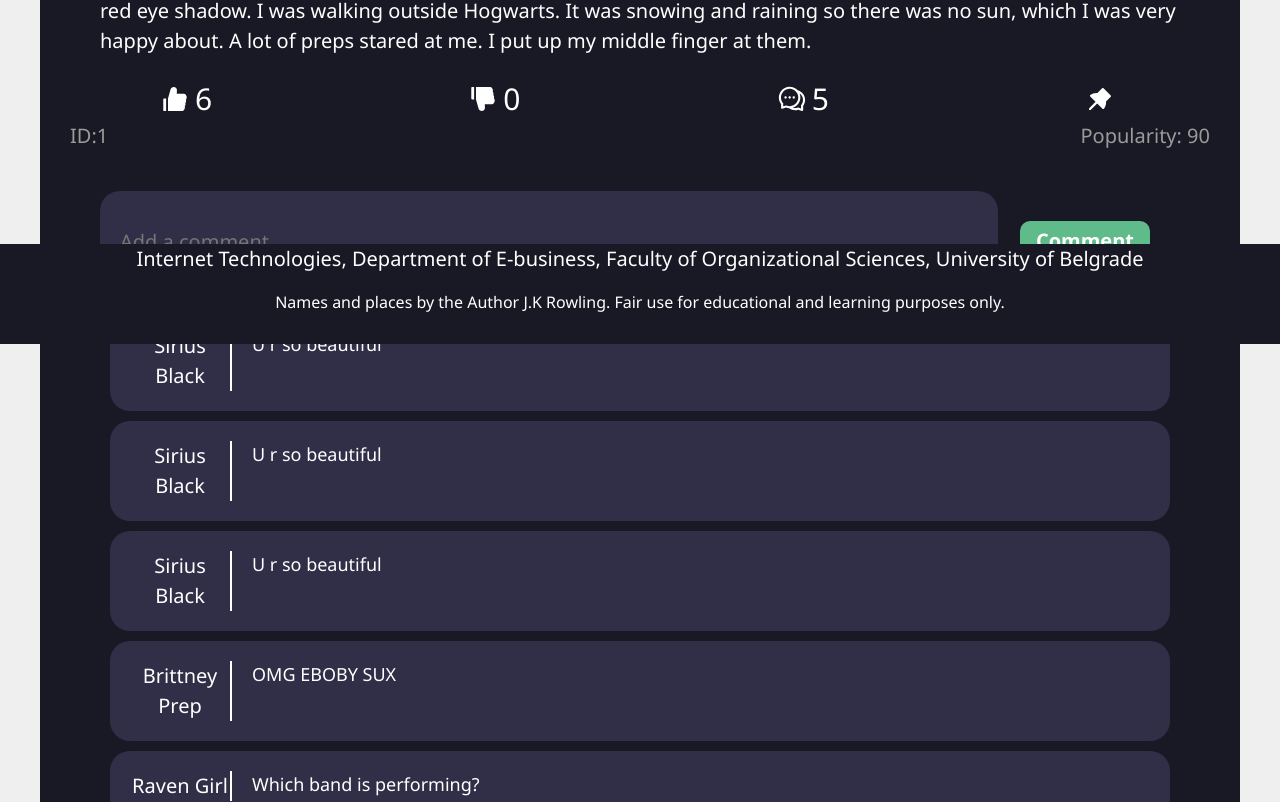
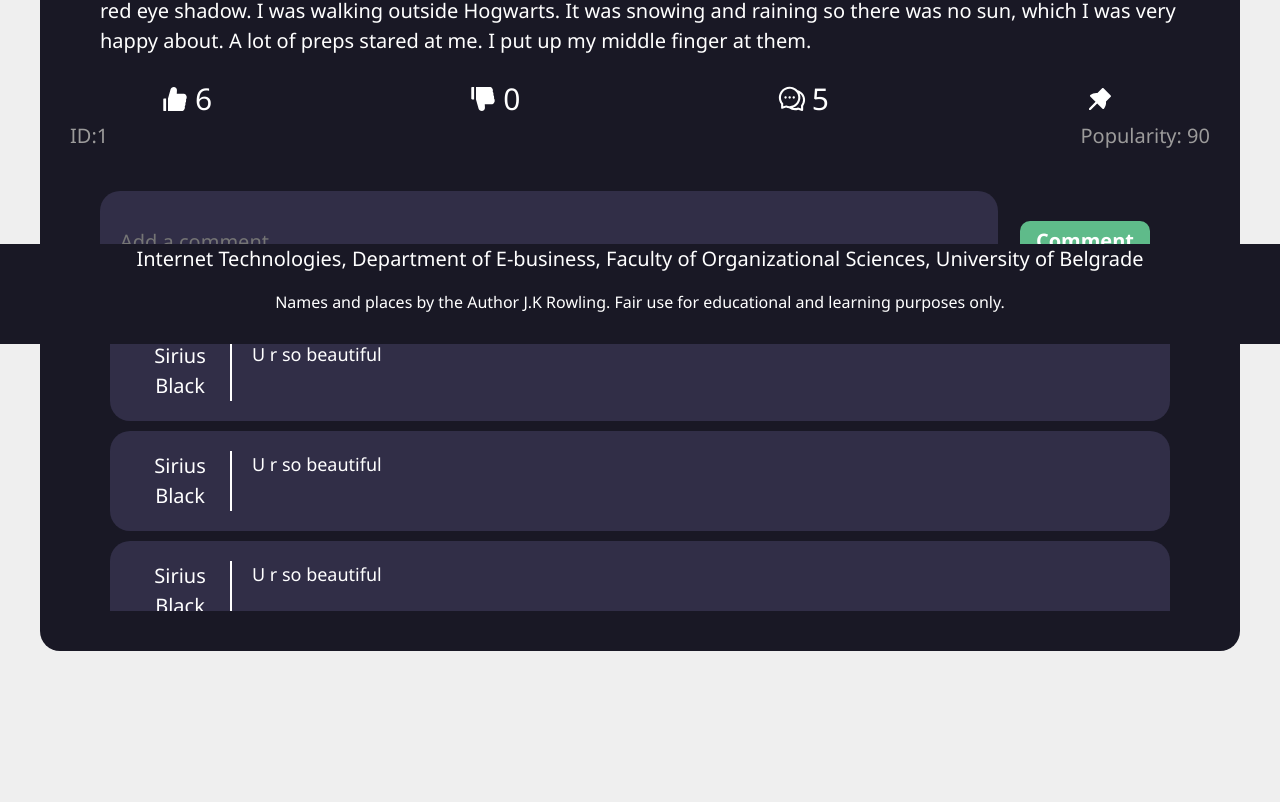
Before and after one commit to hulrog/harry-potter, a React (Create React App) app: page /post/1 in a window 1280 px wide. Shown: the part 456-1258 px from the top of the page. After the commit the page ends 1207 px from the top, so only its background shows below. Built offline with nearby package versions, Linux system fonts and the light colour scheme.

Commit message:
scrollbar komentara i eksperimentalni custom scrollbar

```diff
--- a/src/components/posts/Post.js
+++ b/src/components/posts/Post.js
@@ -128,6 +128,7 @@ function Post() {
             </Button>
           </ButtonRow>
         </div>
+        <div className={classes.scrollableComments}>
           {reversedComments.map((comment) => (
             <div key={comment.comment_id} className={classes.comment}>
               <span
@@ -141,6 +142,7 @@ function Post() {
           ))}
         </div>
       </div>
+    </div>
   );
 }
 
--- a/src/components/posts/Post.module.css
+++ b/src/components/posts/Post.module.css
@@ -44,6 +44,27 @@
   border-radius: 20px;
   padding: 20px;
 }
+/* Scrollbar podesavanja */
+.scrollableComments {
+  max-height: 300px;
+  overflow-y: auto;
+}
+.scrollableComments::-webkit-scrollbar {
+  width: 10px;
+}
+
+.scrollableComments::-webkit-scrollbar-track {
+  background-color: var(--background-color-light);
+}
+
+.scrollableComments::-webkit-scrollbar-thumb {
+  background-color: var(--primary-color);
+  border-radius: 50px;
+}
+
+.scrollableComments::-webkit-scrollbar-thumb:hover {
+  background-color: var(--primary-color-hover);
+}
 
 .comment {
   background-color: var(--background-color-light);
--- a/src/index.css
+++ b/src/index.css
@@ -9,6 +9,24 @@ body {
   margin-bottom: 100px;
 }
 
+/* Eksperimentalni custom scrollbar*/
+body::-webkit-scrollbar {
+  width: 10px;
+}
+
+body::-webkit-scrollbar-track {
+  background-color: var(--background-color);
+}
+
+body::-webkit-scrollbar-thumb {
+  background-color: var(--primary-color);
+  border-radius: 50px;
+}
+
+body::-webkit-scrollbar-thumb:hover {
+  background-color: var(--primary-color-hover);
+}
+
 h1 {
   text-align: center;
 }
```
Lines whose indentation alone changed are shown as unchanged.
